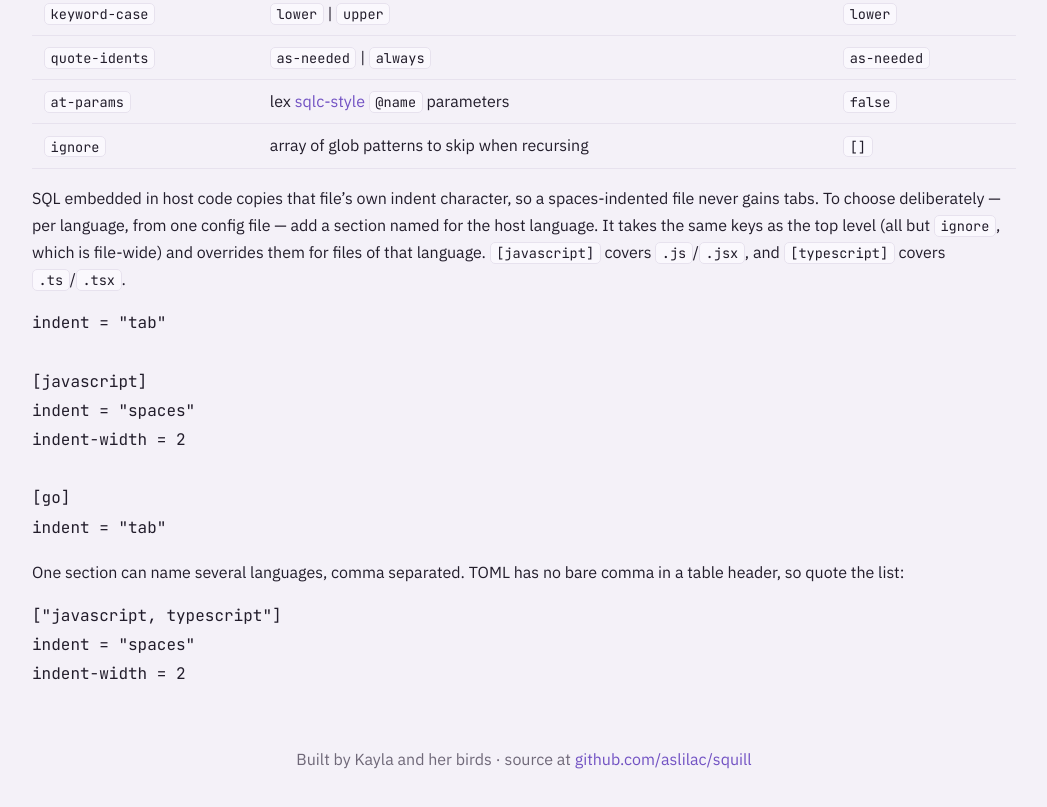
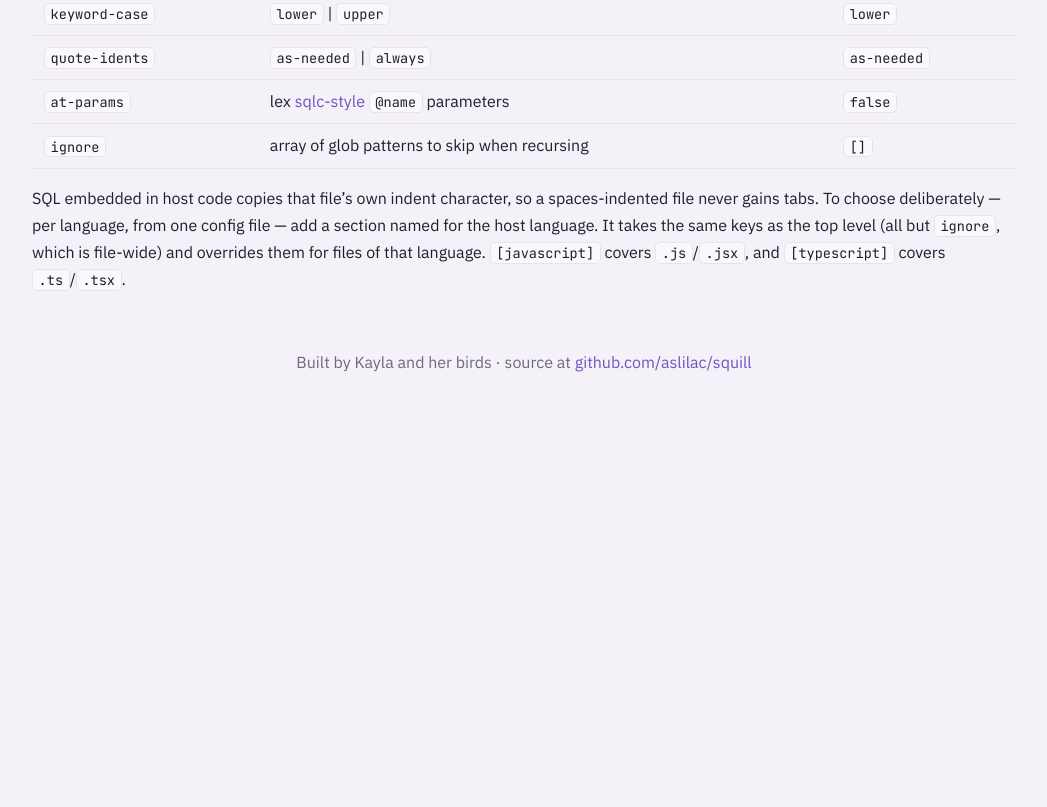
Before and after one commit to aslilac/squill, an Astro site in the folder docs/: page / in a window 1280 px wide. Shown: the part 2365-3172 px from the top of the page, without its empty margins (116-1163 px from the left). After the commit the page ends 2822 px from the top, so only its background shows below. Built offline with nearby package versions, Linux system fonts and the light colour scheme; Astro itself is replaced by a stand-in of ours.

Commit message:
slop mop

```diff
--- a/docs/src/pages/index.astro
+++ b/docs/src/pages/index.astro
@@ -286,21 +286,6 @@ const baseHref = import.meta.env.BASE_URL;
 					covers <code>.js</code>/<code>.jsx</code>, and
 					<code>[typescript]</code> covers <code>.ts</code>/<code>.tsx</code>.
 				</p>
-				<pre><code>indent = "tab"
-
-[javascript]
-indent = "spaces"
-indent-width = 2
-
-[go]
-indent = "tab"</code></pre>
-				<p>
-					One section can name several languages, comma separated. TOML has
-					no bare comma in a table header, so quote the list:
-				</p>
-				<pre><code>["javascript, typescript"]
-indent = "spaces"
-indent-width = 2</code></pre>
 			</section>
 
 			<footer>
```
Also changed, not shown: README.md.
